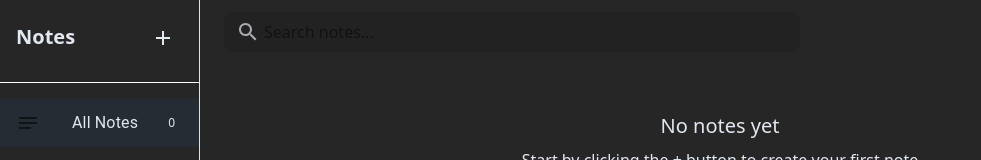
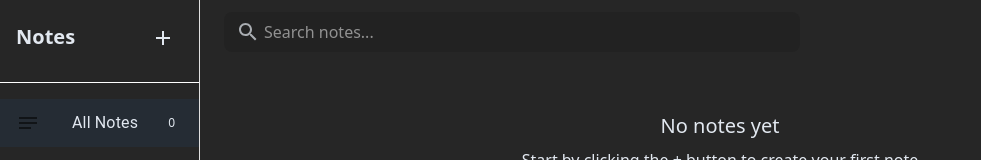
Before and after one commit to FahdAmmar/React-Note-App, a React (Vite) app: page / in a window 1280 px wide. Shown: the top 160 px of the page, without its empty margins (0-981 px from the left). Built offline with nearby package versions, Linux system fonts and the light colour scheme.

Commit message:
fixed erreor

```diff
--- a/src/App.css
+++ b/src/App.css
@@ -26,7 +26,7 @@ body{
   color:rgb(191, 68, 68)
 }
 .red:hover{
-  background-color: rgb(210, 26, 26);
+  background-color: rgb(163, 36, 36);
   color:#fff;
 }
 .pink{
--- a/src/components/ResponsiveDrawer.jsx
+++ b/src/components/ResponsiveDrawer.jsx
@@ -265,7 +265,7 @@ export default function ResponsiveDrawer() {
                 value={search}
                 onChange={(e) => setSearch(e.target.value.slice(0, 50))}
                 placeholder="Search notes..."
-                className="w-full py-2 pl-10 pr-4 bg-black/10 rounded-lg focus:bg-black/20 focus:outline-none focus:ring-2 focus:ring-primary-500 transition-colors"
+                className="w-full py-2 pl-10 pr-4 bg-black/10 rounded-lg focus:bg-black/20 focus:outline-none focus:ring-2 focus:ring-primary-500 transition-colors text-white"
                 aria-label="Search notes"
               />
               <SearchIcon className="absolute left-3 top-1/2 transform -translate-y-1/2 text-slate-200/70" />
```
Also changed, not shown: 1 other file (tests, documents, lock files or other folders).
